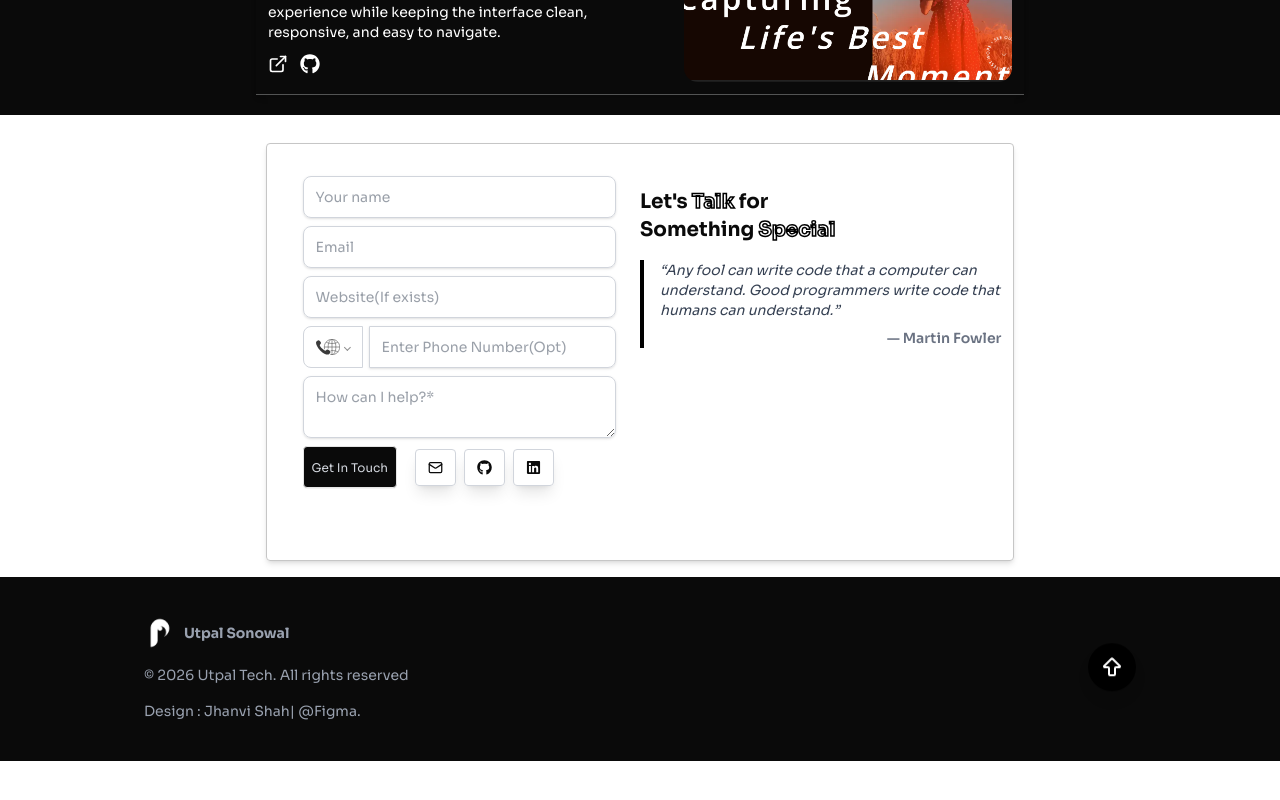
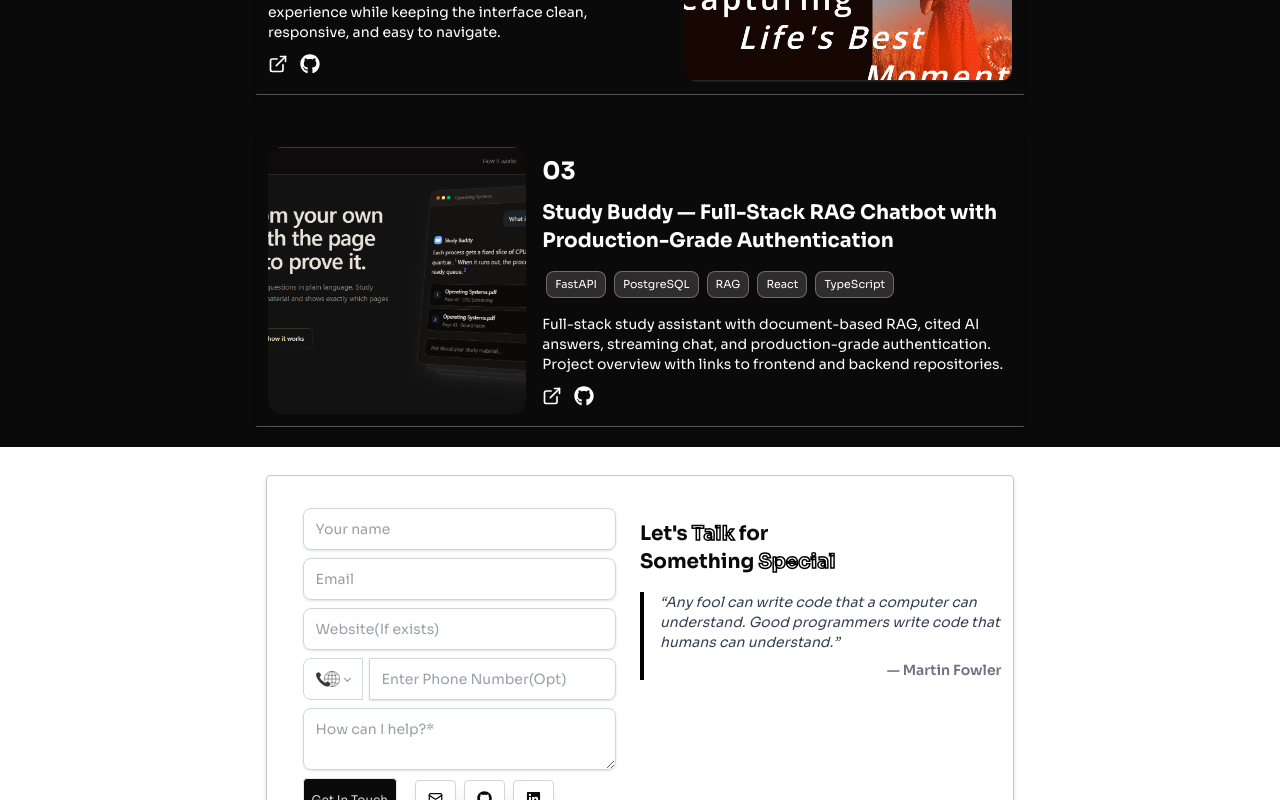
Before and after one commit to Utpalsonowal7/portfolio, a Next.js app: page / in a window 1280 px wide. Shown: the part 4020-4820 px from the top of the page. Before the commit the page ends 4781 px from the top, so only its background shows below. Built offline with nearby package versions, Linux system fonts and the light colour scheme.

Commit message:
added new project

```diff
--- a/src/data/projects.ts
+++ b/src/data/projects.ts
@@ -22,11 +22,15 @@ export const projects = [
           image: "/project2.png",
           live: "https://the-moment-studio.vercel.app/",
           github: "https://github.com/Utpalsonowal7/The-Moment-Studio",
-          technologies: [
-               "Next.js",
-               "React",
-               "TypeScript",
-               "Tailwind CSS"
-          ],
+          technologies: ["Next.js", "React", "TypeScript", "Tailwind CSS"],
+     },
+     {
+          title: "Study Buddy — Full-Stack RAG Chatbot with Production-Grade Authentication ",
+          description:
+               "Full-stack study assistant with document-based RAG, cited AI answers, streaming chat, and production-grade authentication. Project overview with links to frontend and backend repositories.",
+          image: "/project3.png",
+          live: "https://studybuddy.utpx.in/",
+          github: "https://github.com/Utpalsonowal7/study-buddy",
+          technologies: ["FastAPI", "PostgreSQL", "RAG", "React", "TypeScript"],
      },
 ];
```
Also changed, not shown: public/project3.png (added).
